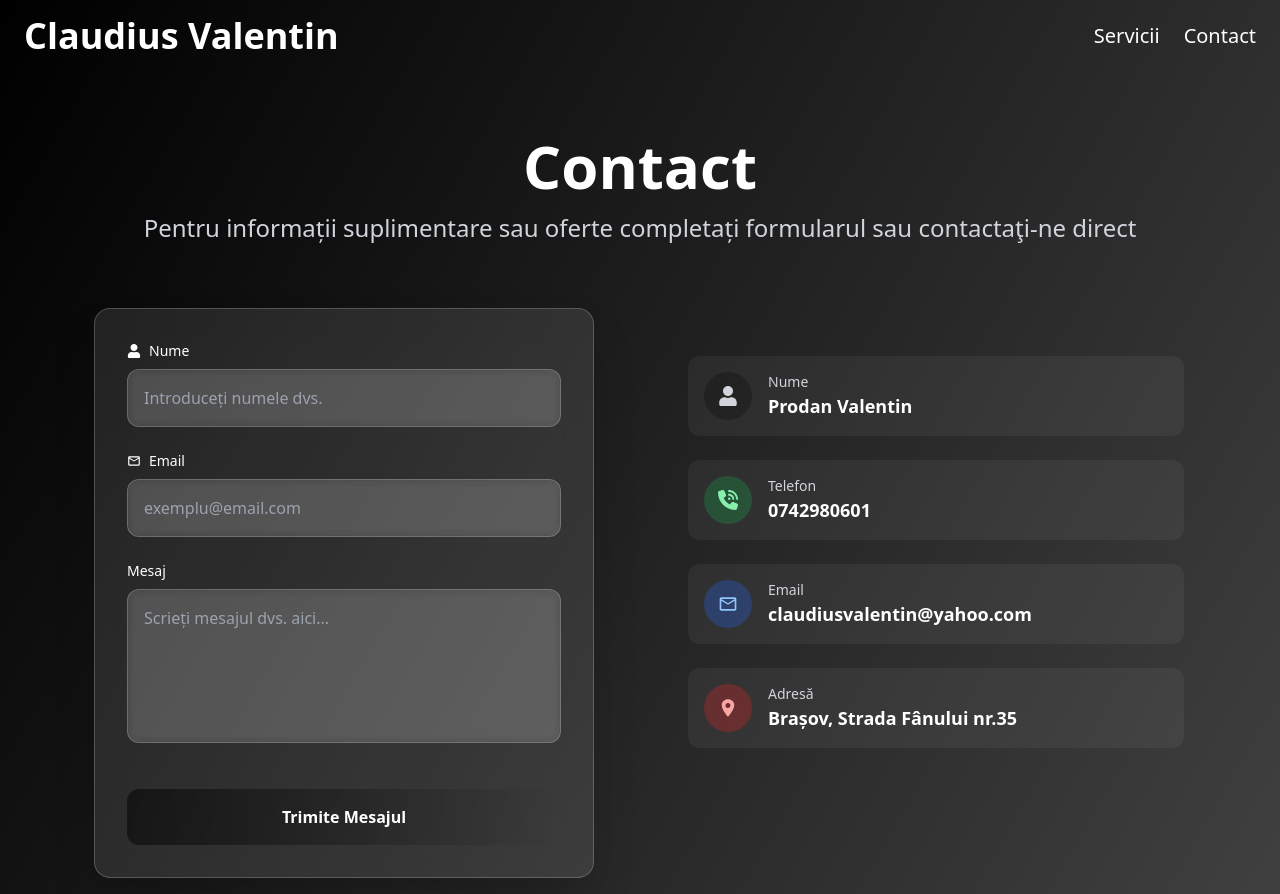
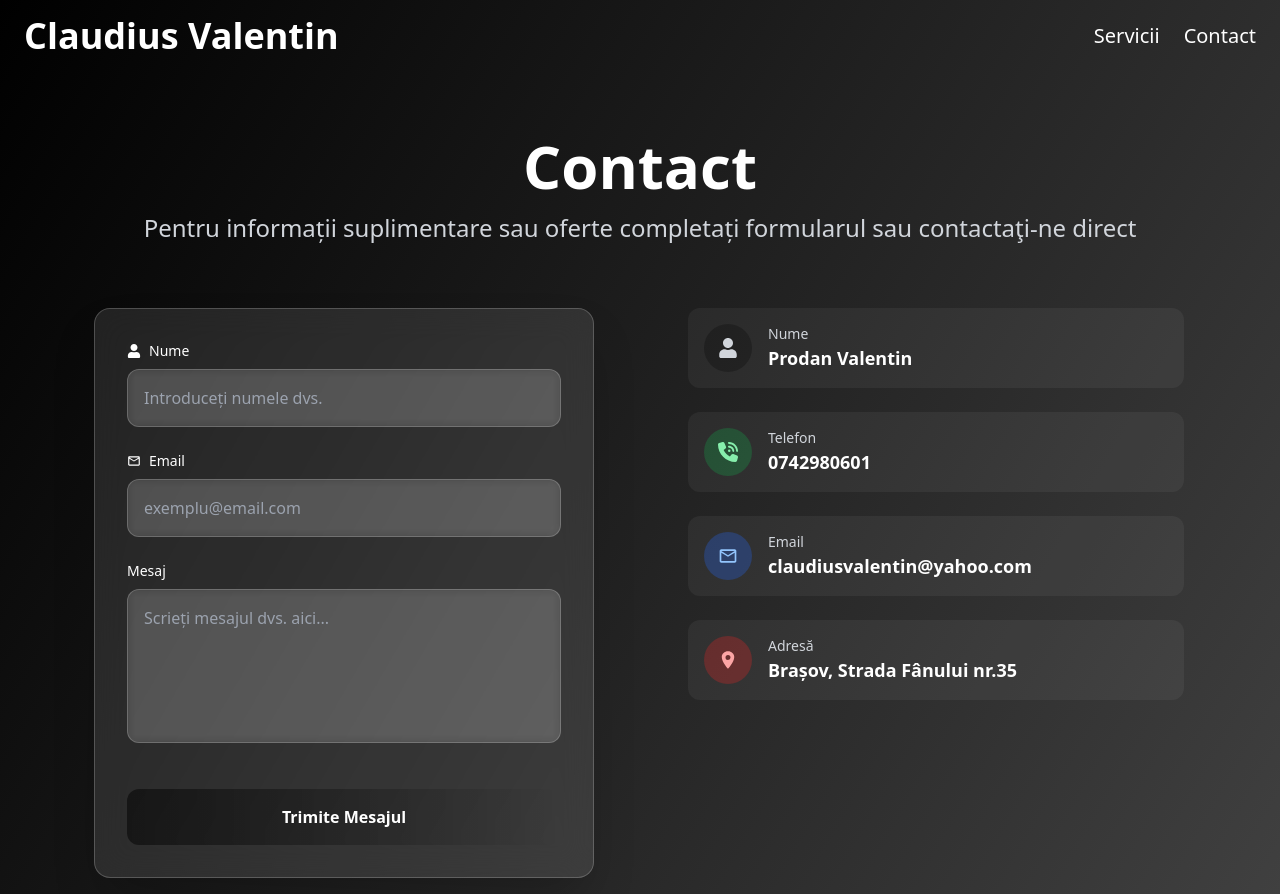
Before and after one commit to CosminPro02/ClaudiusValentin, a React (Vite) app: page /contact in a window 1280 px wide. Built offline with nearby package versions, Linux system fonts and the light colour scheme; a web font is replaced by a local one.

Commit message:
Update About.jsx

```diff
--- a/src/About.jsx
+++ b/src/About.jsx
@@ -117,7 +117,7 @@
         </div>
 
         {/* Contact Info */}
-        <div className="mt-12  mx-auto w-full max-w-2xl">
+        <div className="mx-auto w-full max-w-2xl">
           <div className="p-8 mx-auto">
             <div className="space-y-6">
               <div className="flex items-center gap-4 p-4 bg-white/5 rounded-xl hover:bg-white/10 transition-all duration-300">
```
